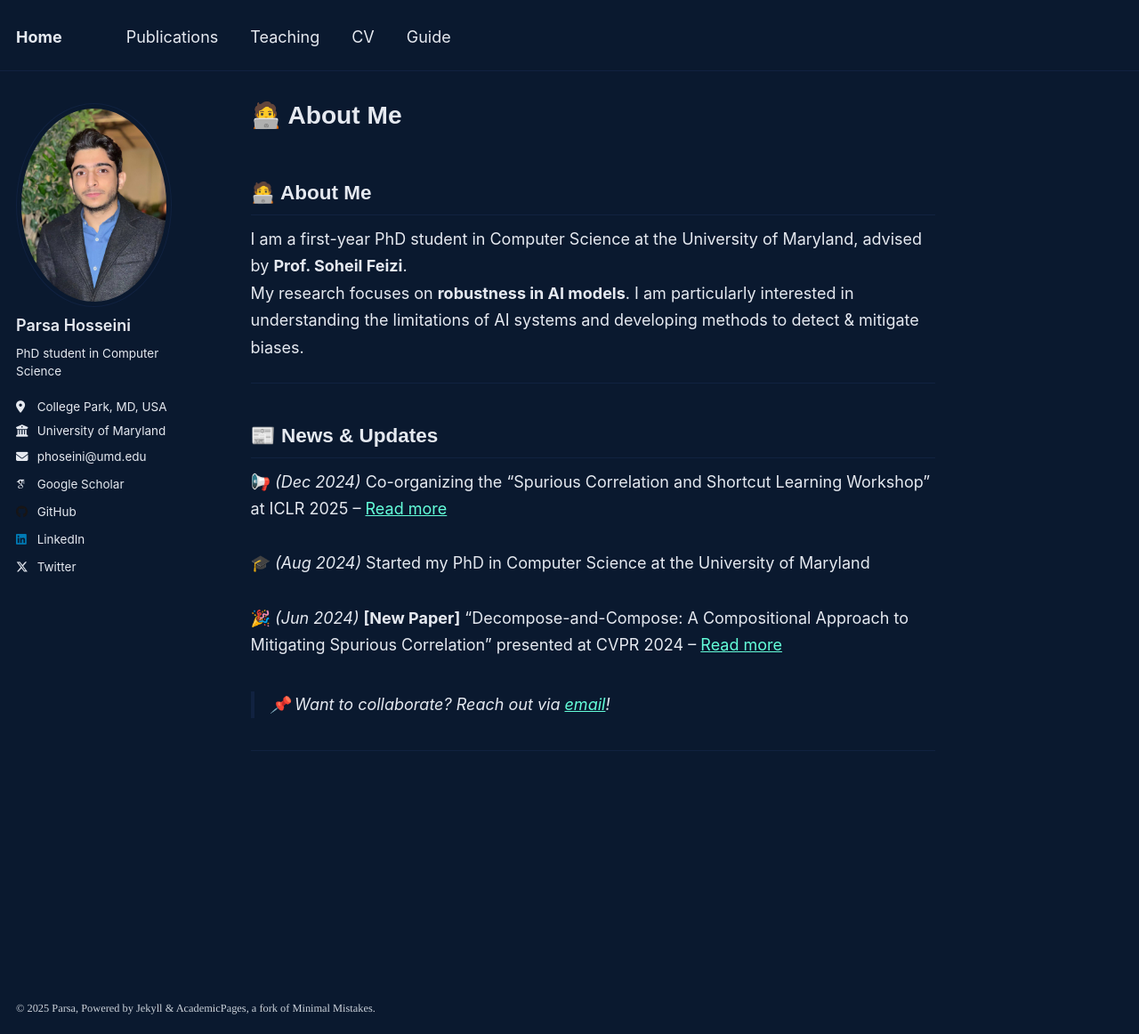
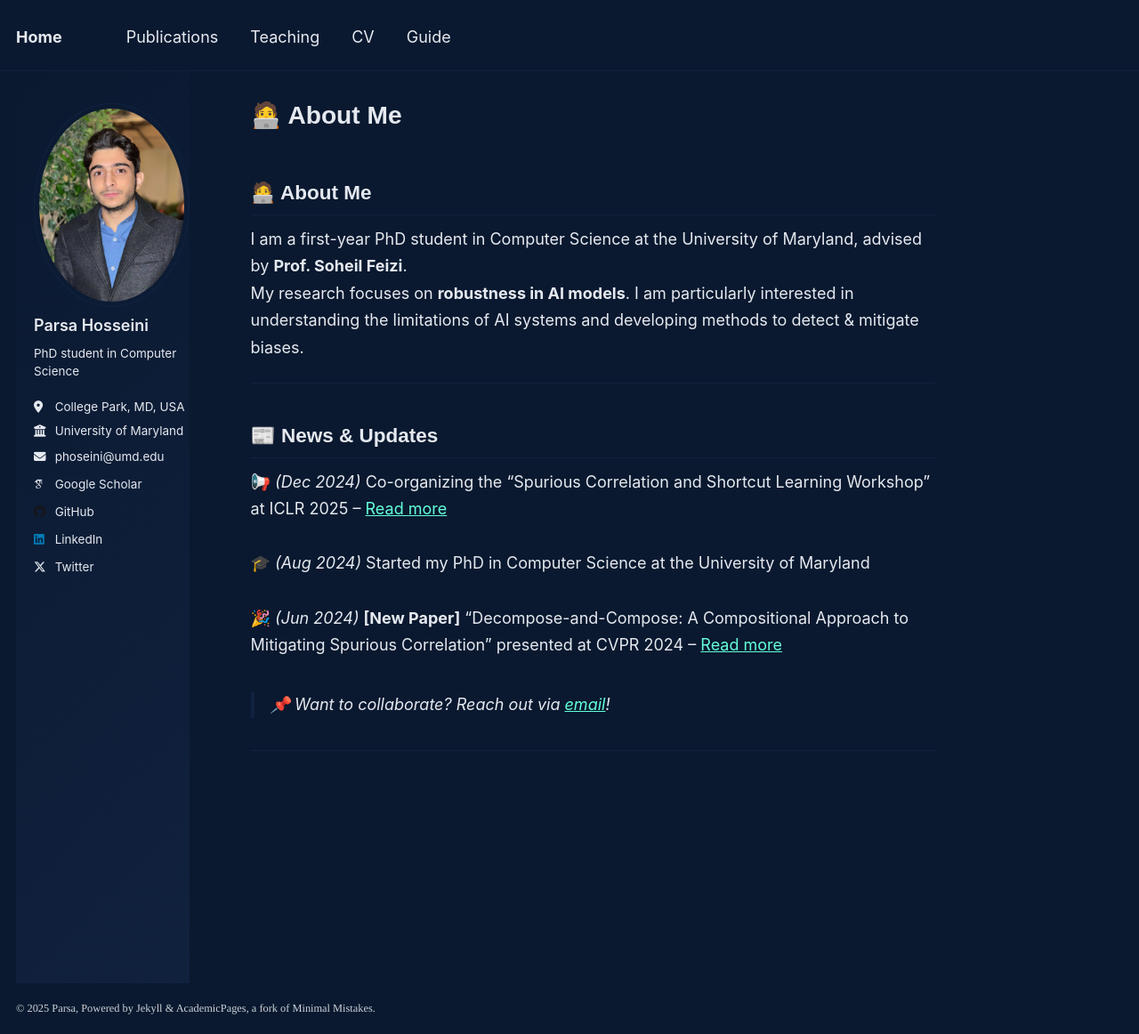
Before and after one commit to sudoparsa/sudoparsa.github.io, a Jekyll site: the page built from _pages/about.md, in a window 1280 px wide and 1162 px high. Shown: the whole window at 89% size. Built offline with Jekyll 4.4.1, drawn with Linux system fonts in a browser that asks for light colours; some web fonts are replaced; our own code applies the rules of GitHub Pages for plain Markdown files.

Commit message:
Update _sidebar.scss

```diff
--- a/_sass/layout/_sidebar.scss
+++ b/_sass/layout/_sidebar.scss
@@ -7,6 +7,9 @@
    ========================================================================== */
 
 .sidebar {
+   background: linear-gradient(135deg, #0a192f, #112240); /* Dark blue gradient */
+    padding: 20px;
+    border-radius: 10px;
   -webkit-transform: translate3d(0, 0 , 0);
           transform: translate3d(0, 0 , 0);
 
```
